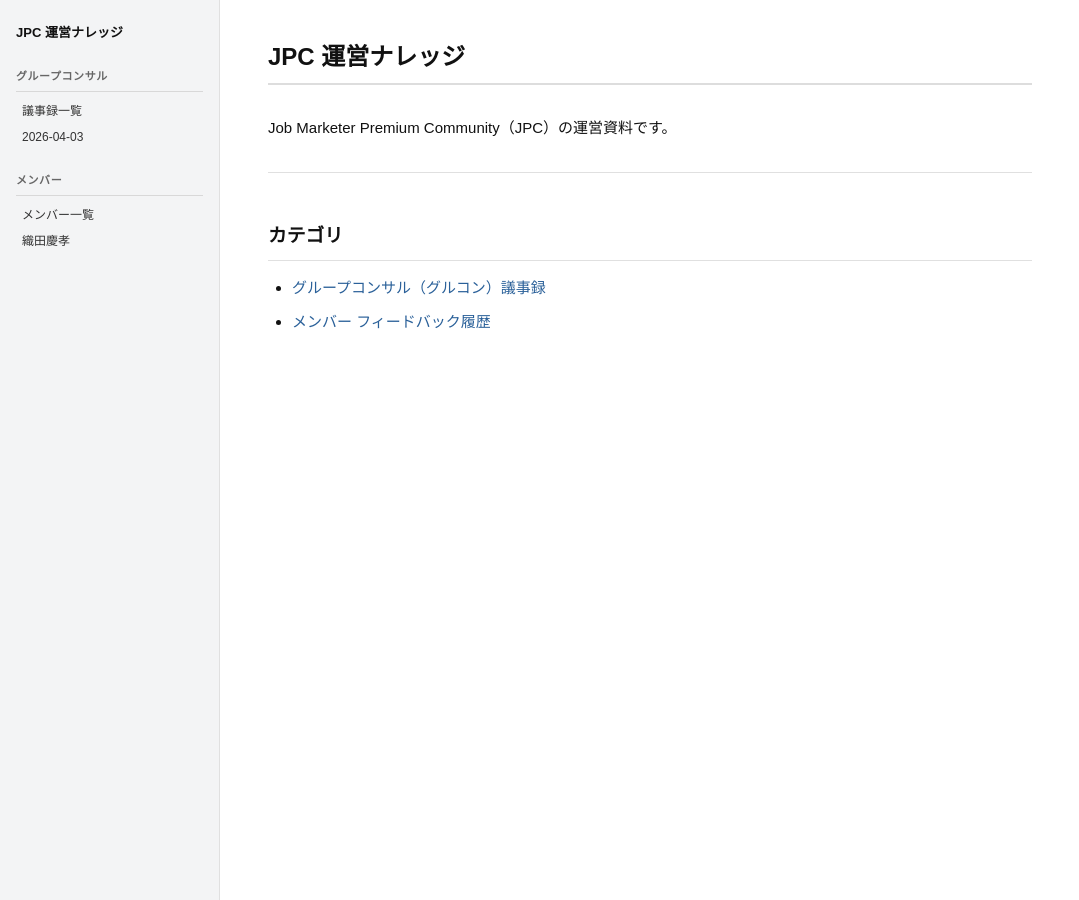
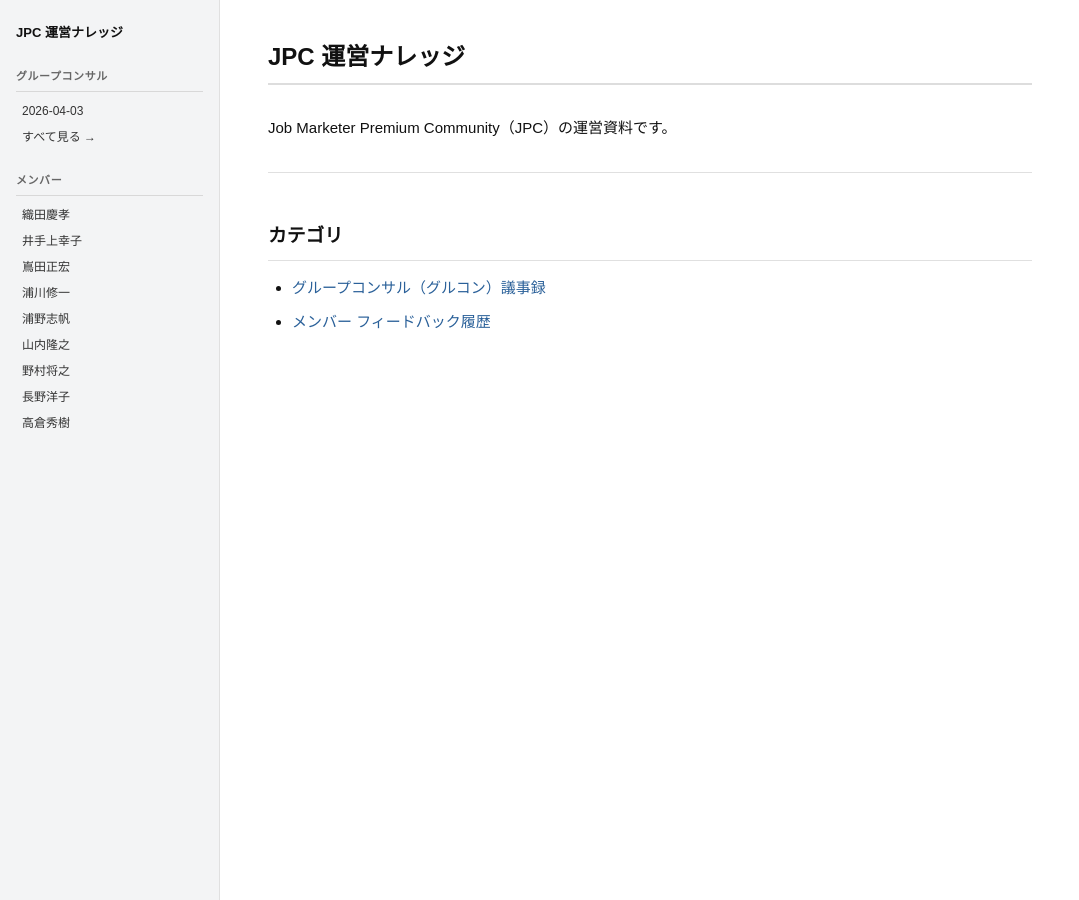
Before and after one commit to staffsolution/staffsolution-jpc, a Jekyll site: the page built from index.md, in a window 1280 px wide. Shown: the whole page, without its empty margins (0-1079 px from the left). Built offline with Jekyll 4.4.1, drawn with Linux system fonts in a browser that asks for light colours; our own code applies the rules of GitHub Pages for plain Markdown files.

Commit message:
ナビ改善：グルコン直近表示＋すべて見る・メンバー9名直リンク

```diff
--- a/_includes/nav.html
+++ b/_includes/nav.html
@@ -6,16 +6,23 @@
   <div class="nav-section">
     <div class="nav-section-title">グループコンサル</div>
     <ul>
-      <li><a href="{{ '/グルコン/' | relative_url }}">議事録一覧</a></li>
       <li><a href="{{ '/グルコン/20260403_グルコン議事録' | relative_url }}">2026-04-03</a></li>
+      <li class="nav-more"><a href="{{ '/グルコン/' | relative_url }}">すべて見る →</a></li>
     </ul>
   </div>
 
   <div class="nav-section">
     <div class="nav-section-title">メンバー</div>
     <ul>
-      <li><a href="{{ '/メンバー/' | relative_url }}">メンバー一覧</a></li>
       <li><a href="{{ '/メンバー/織田慶孝/' | relative_url }}">織田慶孝</a></li>
+      <li><a href="{{ '/メンバー/井手上幸子/' | relative_url }}">井手上幸子</a></li>
+      <li><a href="{{ '/メンバー/嶌田正宏/' | relative_url }}">嶌田正宏</a></li>
+      <li><a href="{{ '/メンバー/浦川修一/' | relative_url }}">浦川修一</a></li>
+      <li><a href="{{ '/メンバー/浦野志帆/' | relative_url }}">浦野志帆</a></li>
+      <li><a href="{{ '/メンバー/山内隆之/' | relative_url }}">山内隆之</a></li>
+      <li><a href="{{ '/メンバー/野村将之/' | relative_url }}">野村将之</a></li>
+      <li><a href="{{ '/メンバー/長野洋子/' | relative_url }}">長野洋子</a></li>
+      <li><a href="{{ '/メンバー/高倉秀樹/' | relative_url }}">高倉秀樹</a></li>
     </ul>
   </div>
 </nav>
--- a/assets/css/style.css
+++ b/assets/css/style.css
@@ -234,6 +234,15 @@ body {
   font-style: italic;
 }
 
+/* ---- すべて見るリンク ---- */
+.nav-more a {
+  font-size: 0.8em;
+  color: #888;
+}
+.nav-more a:hover {
+  color: #3b82f6;
+}
+
 /* ---- レスポンシブ（スマホ対応） ---- */
 @media (max-width: 768px) {
   .layout-wrapper {
```
